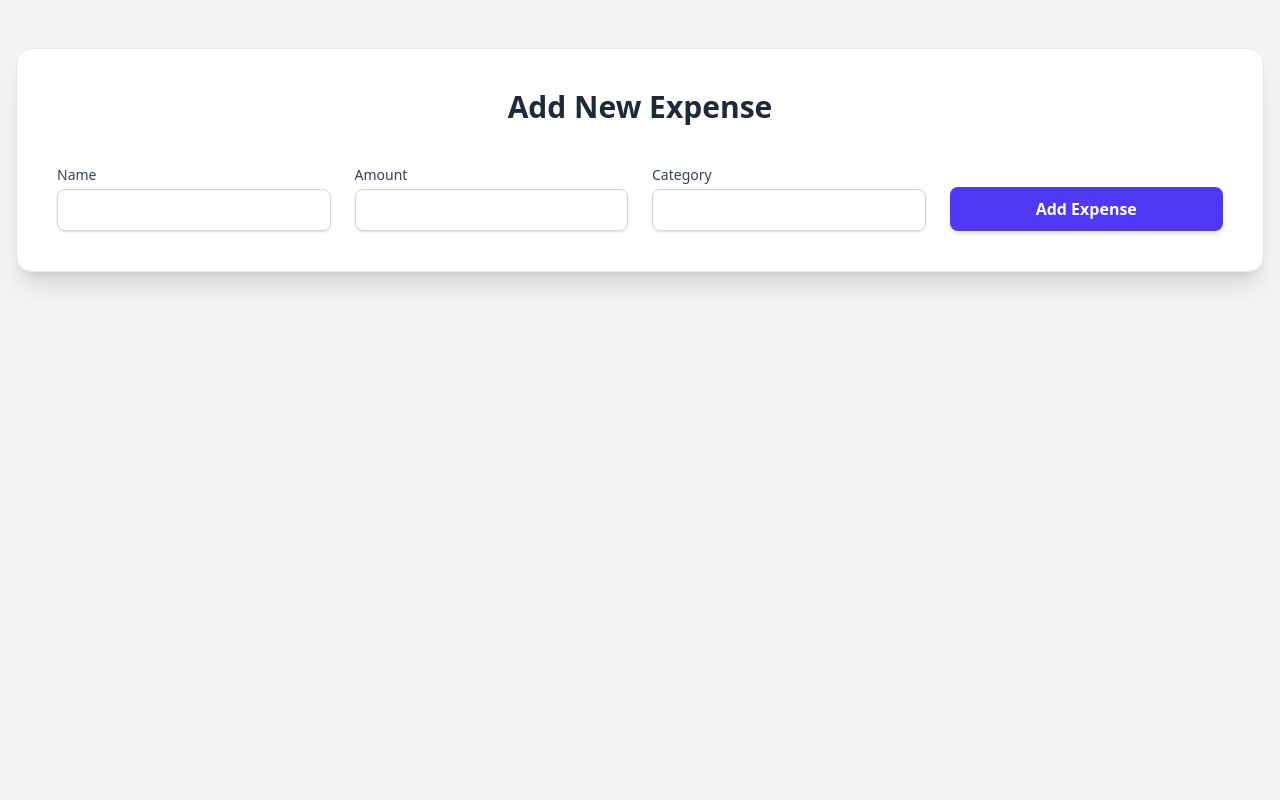
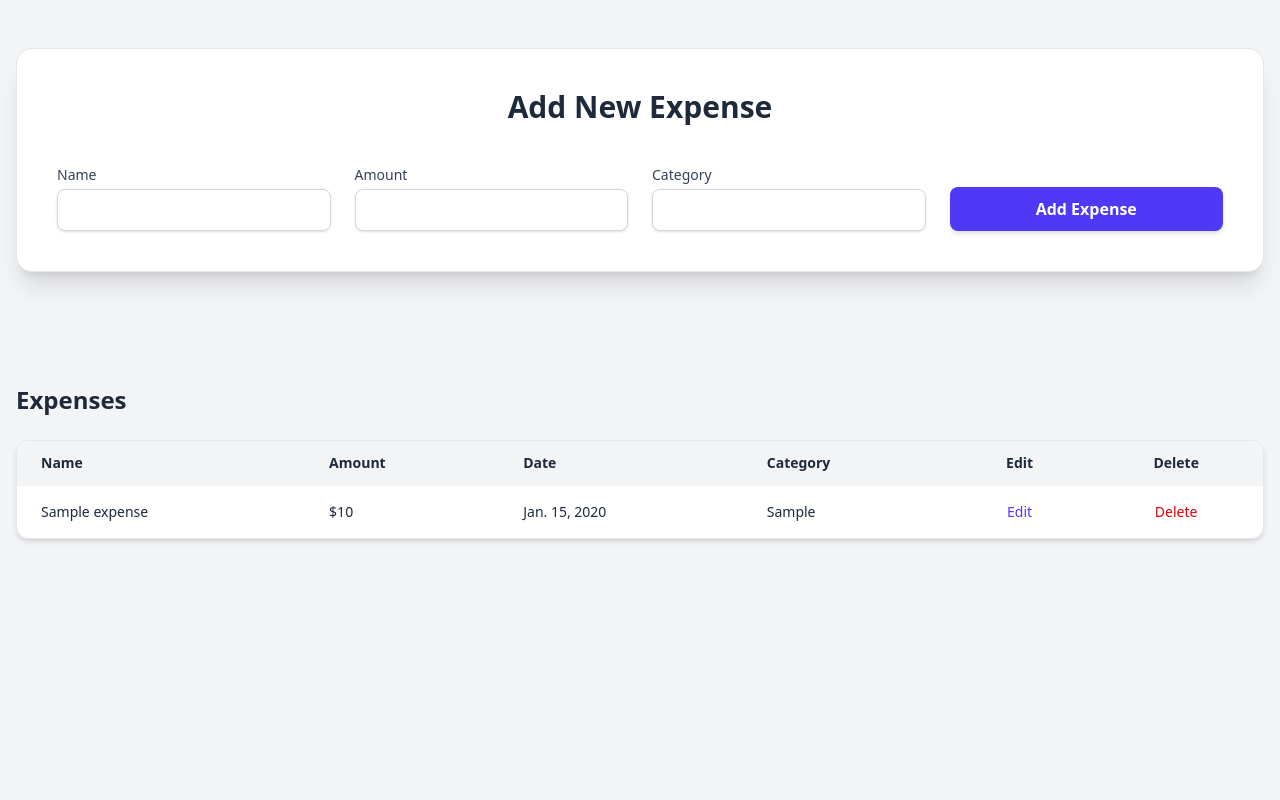
Before and after one commit to tamim-vaiya/expense_tracker, a Django app: page / in a window 1280 px wide. Run offline with Django 5.2, Linux system fonts and the light colour scheme; tables that the repository leaves empty hold one stand-in row (values such as "Sample post"); some libraries are stand-ins or nearby versions.

Commit message:
Added Expense List

```diff
--- a/myapp/templates/myapp/index.html
+++ b/myapp/templates/myapp/index.html
@@ -2,7 +2,7 @@
 {% load widget_tweaks %}
 
 {% block body %}
-<div class="min-h-screen bg-gray-100 px-4 py-12">
+<div class="px-4 py-12">
   <div class="max-w-7xl mx-auto bg-white rounded-2xl shadow-xl border border-gray-200 p-10">
 
     <h1 class="text-3xl font-bold text-gray-800 text-center mb-10 select-none">Add New Expense</h1>
@@ -39,4 +39,49 @@
     </form>
   </div>
 </div>
+<div class="max-w-7xl mx-auto mt-16 px-4">
+  <div class="flex items-center justify-between mb-6">
+    <h2 class="text-2xl font-bold text-gray-800">Expenses</h2>
+  </div>
+
+  <div class="w-full overflow-x-auto bg-white shadow-md rounded-xl border border-gray-200">
+    <table class="min-w-full divide-y divide-gray-100 text-sm text-gray-800">
+      <thead class="bg-gray-100">
+        <tr>
+          <th scope="col" class="px-6 py-3 text-left font-semibold">Name</th>
+          <th scope="col" class="px-6 py-3 text-left font-semibold">Amount</th>
+          <th scope="col" class="px-6 py-3 text-left font-semibold">Date</th>
+          <th scope="col" class="px-6 py-3 text-left font-semibold">Category</th>
+          <th scope="col" class="px-6 py-3 text-center font-semibold">Edit</th>
+          <th scope="col" class="px-6 py-3 text-center font-semibold">Delete</th>
+        </tr>
+      </thead>
+      <tbody class="divide-y divide-gray-100">
+        {% for expense in expenses %}
+          <tr class="hover:bg-gray-50 transition">
+            <td class="px-6 py-4">{{ expense.name }}</td>
+            <td class="px-6 py-4">${{ expense.amount }}</td>
+            <td class="px-6 py-4">{{ expense.date }}</td>
+            <td class="px-6 py-4">{{ expense.category }}</td>
+            <td class="px-6 py-4 text-center">
+              <a href="#" class="text-indigo-600 hover:text-indigo-800 font-medium" aria-label="Edit {{ expense.name }}">Edit</a>
+            </td>
+            <td class="px-6 py-4 text-center">
+              <a href="#" class="text-red-600 hover:text-red-800 font-medium" aria-label="Delete {{ expense.name }}">Delete</a>
+            </td>
+          </tr>
+        {% empty %}
+          <tr>
+            <td colspan="6" class="px-6 py-6 text-center text-gray-400 italic">No expenses found.</td>
+          </tr>
+        {% endfor %}
+      </tbody>
+    </table>
+  </div>
+</div>
+
+
+
+
+
 {% endblock body %}
--- a/myapp/views.py
+++ b/myapp/views.py
@@ -1,5 +1,6 @@
 from django.shortcuts import render
 from .forms import ExpenseForm
+from .models import Expense
 
 # Create your views here.
 def index(request):
@@ -8,5 +9,6 @@ def index(request):
         if expense.is_valid():
             expense.save()
 
+    expenses = Expense.objects.all()
     expense_form = ExpenseForm()
-    return render(request, 'myapp/index.html', {'expense_form' : expense_form})
+    return render(request, 'myapp/index.html', {'expense_form' : expense_form, 'expenses': expenses})
--- a/static/dist/styles.css
+++ b/static/dist/styles.css
@@ -8,6 +8,8 @@
     --font-mono: ui-monospace, SFMono-Regular, Menlo, Monaco, Consolas, "Liberation Mono",
       "Courier New", monospace;
     --color-red-500: oklch(63.7% 0.237 25.331);
+    --color-red-600: oklch(57.7% 0.245 27.325);
+    --color-red-800: oklch(44.4% 0.177 26.899);
     --color-blue-100: oklch(93.2% 0.032 255.585);
     --color-indigo-200: oklch(87% 0.065 274.039);
     --color-indigo-300: oklch(78.5% 0.115 274.713);
@@ -17,6 +19,7 @@
     --color-indigo-700: oklch(45.7% 0.24 277.023);
     --color-indigo-800: oklch(39.8% 0.195 277.366);
     --color-indigo-900: oklch(35.9% 0.144 278.697);
+    --color-gray-50: oklch(98.5% 0.002 247.839);
     --color-gray-100: oklch(96.7% 0.003 264.542);
     --color-gray-200: oklch(92.8% 0.006 264.531);
     --color-gray-300: oklch(87.2% 0.01 258.338);
@@ -209,20 +212,14 @@
   .mx-auto {
     margin-inline: auto;
   }
-  .mt-1 {
-    margin-top: calc(var(--spacing) * 1);
+  .mt-16 {
+    margin-top: calc(var(--spacing) * 16);
   }
   .mb-1 {
     margin-bottom: calc(var(--spacing) * 1);
   }
-  .mb-2 {
-    margin-bottom: calc(var(--spacing) * 2);
-  }
   .mb-6 {
     margin-bottom: calc(var(--spacing) * 6);
-  }
-  .mb-8 {
-    margin-bottom: calc(var(--spacing) * 8);
   }
   .mb-10 {
     margin-bottom: calc(var(--spacing) * 10);
@@ -236,8 +233,8 @@
   .grid {
     display: grid;
   }
-  .min-h-screen {
-    min-height: 100vh;
+  .inline-block {
+    display: inline-block;
   }
   .w-full {
     width: 100%;
@@ -245,11 +242,14 @@
   .max-w-7xl {
     max-width: var(--container-7xl);
   }
-  .max-w-md {
-    max-width: var(--container-md);
+  .min-w-full {
+    min-width: 100%;
   }
   .grid-cols-1 {
     grid-template-columns: repeat(1, minmax(0, 1fr));
+  }
+  .grid-cols-6 {
+    grid-template-columns: repeat(6, minmax(0, 1fr));
   }
   .items-center {
     align-items: center;
@@ -257,40 +257,34 @@
   .items-end {
     align-items: flex-end;
   }
-  .justify-center {
-    justify-content: center;
-  }
-  .gap-4 {
-    gap: calc(var(--spacing) * 4);
+  .justify-between {
+    justify-content: space-between;
   }
   .gap-6 {
     gap: calc(var(--spacing) * 6);
   }
-  .space-y-4 {
+  .divide-y {
     :where(& > :not(:last-child)) {
-      --tw-space-y-reverse: 0;
-      margin-block-start: calc(calc(var(--spacing) * 4) * var(--tw-space-y-reverse));
-      margin-block-end: calc(calc(var(--spacing) * 4) * calc(1 - var(--tw-space-y-reverse)));
+      --tw-divide-y-reverse: 0;
+      border-bottom-style: var(--tw-border-style);
+      border-top-style: var(--tw-border-style);
+      border-top-width: calc(1px * var(--tw-divide-y-reverse));
+      border-bottom-width: calc(1px * calc(1 - var(--tw-divide-y-reverse)));
     }
   }
-  .space-y-6 {
+  .divide-gray-100 {
     :where(& > :not(:last-child)) {
-      --tw-space-y-reverse: 0;
-      margin-block-start: calc(calc(var(--spacing) * 6) * var(--tw-space-y-reverse));
-      margin-block-end: calc(calc(var(--spacing) * 6) * calc(1 - var(--tw-space-y-reverse)));
+      border-color: var(--color-gray-100);
     }
+  }
+  .overflow-x-auto {
+    overflow-x: auto;
   }
   .rounded-2xl {
     border-radius: var(--radius-2xl);
   }
-  .rounded-3xl {
-    border-radius: var(--radius-3xl);
-  }
   .rounded-lg {
     border-radius: var(--radius-lg);
-  }
-  .rounded-md {
-    border-radius: var(--radius-md);
   }
   .rounded-xl {
     border-radius: var(--radius-xl);
@@ -440,17 +332,20 @@
   .py-3 {
     padding-block: calc(var(--spacing) * 3);
   }
+  .py-4 {
+    padding-block: calc(var(--spacing) * 4);
+  }
+  .py-6 {
+    padding-block: calc(var(--spacing) * 6);
+  }
   .py-12 {
     padding-block: calc(var(--spacing) * 12);
   }
-  .pt-1 {
-    padding-top: calc(var(--spacing) * 1);
-  }
-  .pt-4 {
-    padding-top: calc(var(--spacing) * 4);
-  }
   .text-center {
     text-align: center;
+  }
+  .text-left {
+    text-align: left;
   }
   .text-2xl {
     font-size: var(--text-2xl);
@@ -498,57 +380,25 @@
   .text-gray-800 {
     color: var(--color-gray-800);
   }
-  .text-gray-900 {
-    color: var(--color-gray-900);
+  .text-indigo-600 {
+    color: var(--color-indigo-600);
   }
-  .text-neutral-200 {
-    color: var(--color-neutral-200);
-  }
-  .text-red-500 {
-    color: var(--color-red-500);
+  .text-red-600 {
+    color: var(--color-red-600);
   }
   .text-white {
     color: var(--color-white);
   }
-  .text-white\/90 {
-    color: color-mix(in srgb, #fff 90%, transparent);
-    @supports (color: color-mix(in lab, red, red)) {
-      color: color-mix(in oklab, var(--color-white) 90%, transparent);
-    }
-  }
-  .placeholder-gray-300 {
-    &::placeholder {
-      color: var(--color-gray-300);
-    }
+  .italic {
+    font-style: italic;
   }
   .placeholder-gray-400 {
     &::placeholder {
       color: var(--color-gray-400);
     }
   }
-  .placeholder-gray-500 {
-    &::placeholder {
-      color: var(--color-gray-500);
-    }
-  }
-  .placeholder-white\/70 {
-    &::placeholder {
-      color: color-mix(in srgb, #fff 70%, transparent);
-      @supports (color: color-mix(in lab, red, red)) {
-        color: color-mix(in oklab, var(--color-white) 70%, transparent);
-      }
-    }
-  }
   .shadow {
     --tw-shadow: 0 1px 3px 0 var(--tw-shadow-color, rgb(0 0 0 / 0.1)), 0 1px 2px -1px var(--tw-shadow-color, rgb(0 0 0 / 0.1));
-    box-shadow: var(--tw-inset-shadow), var(--tw-inset-ring-shadow), var(--tw-ring-offset-shadow), var(--tw-ring-shadow), var(--tw-shadow);
-  }
-  .shadow-2xl {
-    --tw-shadow: 0 25px 50px -12px var(--tw-shadow-color, rgb(0 0 0 / 0.25));
-    box-shadow: var(--tw-inset-shadow), var(--tw-inset-ring-shadow), var(--tw-ring-offset-shadow), var(--tw-ring-shadow), var(--tw-shadow);
-  }
-  .shadow-lg {
-    --tw-shadow: 0 10px 15px -3px var(--tw-shadow-color, rgb(0 0 0 / 0.1)), 0 4px 6px -4px var(--tw-shadow-color, rgb(0 0 0 / 0.1));
     box-shadow: var(--tw-inset-shadow), var(--tw-inset-ring-shadow), var(--tw-ring-offset-shadow), var(--tw-ring-shadow), var(--tw-shadow);
   }
   .shadow-md {
@@ -599,6 +430,13 @@
     -webkit-user-select: none;
     user-select: none;
   }
+  .hover\:bg-gray-50 {
+    &:hover {
+      @media (hover: hover) {
+        background-color: var(--color-gray-50);
+      }
+    }
+  }
   .hover\:bg-indigo-700 {
     &:hover {
       @media (hover: hover) {
@@ -606,51 +444,17 @@
       }
     }
   }
-  .hover\:bg-white\/40 {
+  .hover\:text-indigo-800 {
     &:hover {
       @media (hover: hover) {
-        background-color: color-mix(in srgb, #fff 40%, transparent);
-        @supports (color: color-mix(in lab, red, red)) {
-          background-color: color-mix(in oklab, var(--color-white) 40%, transparent);
-        }
+        color: var(--color-indigo-800);
       }
     }
   }
-  .hover\:from-indigo-500 {
+  .hover\:text-red-800 {
     &:hover {
       @media (hover: hover) {
-        --tw-gradient-from: var(--color-indigo-500);
-        --tw-gradient-stops: var(--tw-gradient-via-stops, var(--tw-gradient-position), var(--tw-gradient-from) var(--tw-gradient-from-position), var(--tw-gradient-to) var(--tw-gradient-to-position));
-      }
-    }
-  }
-  .hover\:from-white\/70 {
-    &:hover {
-      @media (hover: hover) {
-        --tw-gradient-from: color-mix(in srgb, #fff 70%, transparent);
-        @supports (color: color-mix(in lab, red, red)) {
-          --tw-gradient-from: color-mix(in oklab, var(--color-white) 70%, transparent);
-        }
-        --tw-gradient-stops: var(--tw-gradient-via-stops, var(--tw-gradient-position), var(--tw-gradient-from) var(--tw-gradient-from-position), var(--tw-gradient-to) var(--tw-gradient-to-position));
-      }
-    }
-  }
-  .hover\:to-indigo-300 {
-    &:hover {
-      @media (hover: hover) {
-        --tw-gradient-to: var(--color-indigo-300);
-        --tw-gradient-stops: var(--tw-gradient-via-stops, var(--tw-gradient-position), var(--tw-gradient-from) var(--tw-gradient-from-position), var(--tw-gradient-to) var(--tw-gradient-to-position));
-      }
-    }
-  }
-  .hover\:to-white\/40 {
-    &:hover {
-      @media (hover: hover) {
-        --tw-gradient-to: color-mix(in srgb, #fff 40%, transparent);
-        @supports (color: color-mix(in lab, red, red)) {
-          --tw-gradient-to: color-mix(in oklab, var(--color-white) 40%, transparent);
-        }
-        --tw-gradient-stops: var(--tw-gradient-via-stops, var(--tw-gradient-position), var(--tw-gradient-from) var(--tw-gradient-from-position), var(--tw-gradient-to) var(--tw-gradient-to-position));
+        color: var(--color-red-800);
       }
     }
   }
@@ -703,7 +486,7 @@
     }
   }
 }
-@property --tw-space-y-reverse {
+@property --tw-divide-y-reverse {
   syntax: "*";
   inherits: false;
   initial-value: 0;
@@ -712,48 +495,6 @@
   syntax: "*";
   inherits: false;
   initial-value: solid;
-}
-@property --tw-gradient-position {
-  syntax: "*";
-  inherits: false;
-}
-@property --tw-gradient-from {
-  syntax: "<color>";
-  inherits: false;
-  initial-value: #0000;
-}
-@property --tw-gradient-via {
-  syntax: "<color>";
-  inherits: false;
-  initial-value: #0000;
-}
-@property --tw-gradient-to {
-  syntax: "<color>";
-  inherits: false;
-  initial-value: #0000;
-}
-@property --tw-gradient-stops {
-  syntax: "*";
-  inherits: false;
-}
-@property --tw-gradient-via-stops {
-  syntax: "*";
-  inherits: false;
-}
-@property --tw-gradient-from-position {
-  syntax: "<length-percentage>";
-  inherits: false;
-  initial-value: 0%;
-}
-@property --tw-gradient-via-position {
-  syntax: "<length-percentage>";
-  inherits: false;
-  initial-value: 50%;
-}
-@property --tw-gradient-to-position {
-  syntax: "<length-percentage>";
-  inherits: false;
-  initial-value: 100%;
 }
 @property --tw-font-weight {
   syntax: "*";
@@ -824,42 +565,6 @@
   inherits: false;
   initial-value: 0 0 #0000;
 }
-@property --tw-backdrop-blur {
-  syntax: "*";
-  inherits: false;
-}
-@property --tw-backdrop-brightness {
-  syntax: "*";
-  inherits: false;
-}
-@property --tw-backdrop-contrast {
-  syntax: "*";
-  inherits: false;
-}
-@property --tw-backdrop-grayscale {
-  syntax: "*";
-  inherits: false;
-}
-@property --tw-backdrop-hue-rotate {
-  syntax: "*";
-  inherits: false;
-}
-@property --tw-backdrop-invert {
-  syntax: "*";
-  inherits: false;
-}
-@property --tw-backdrop-opacity {
-  syntax: "*";
-  inherits: false;
-}
-@property --tw-backdrop-saturate {
-  syntax: "*";
-  inherits: false;
-}
-@property --tw-backdrop-sepia {
-  syntax: "*";
-  inherits: false;
-}
 @property --tw-duration {
   syntax: "*";
   inherits: false;
@@ -871,17 +576,8 @@
 @layer properties {
   @supports ((-webkit-hyphens: none) and (not (margin-trim: inline))) or ((-moz-orient: inline) and (not (color:rgb(from red r g b)))) {
     *, ::before, ::after, ::backdrop {
-      --tw-space-y-reverse: 0;
+      --tw-divide-y-reverse: 0;
       --tw-border-style: solid;
-      --tw-gradient-position: initial;
-      --tw-gradient-from: #0000;
-      --tw-gradient-via: #0000;
-      --tw-gradient-to: #0000;
-      --tw-gradient-stops: initial;
-      --tw-gradient-via-stops: initial;
-      --tw-gradient-from-position: 0%;
-      --tw-gradient-via-position: 50%;
-      --tw-gradient-to-position: 100%;
       --tw-font-weight: initial;
       --tw-shadow: 0 0 #0000;
       --tw-shadow-color: initial;
@@ -897,15 +593,6 @@
       --tw-ring-offset-width: 0px;
       --tw-ring-offset-color: #fff;
       --tw-ring-offset-shadow: 0 0 #0000;
-      --tw-backdrop-blur: initial;
-      --tw-backdrop-brightness: initial;
-      --tw-backdrop-contrast: initial;
-      --tw-backdrop-grayscale: initial;
-      --tw-backdrop-hue-rotate: initial;
-      --tw-backdrop-invert: initial;
-      --tw-backdrop-opacity: initial;
-      --tw-backdrop-saturate: initial;
-      --tw-backdrop-sepia: initial;
       --tw-duration: initial;
       --tw-ease: initial;
     }
--- a/templates/base.html
+++ b/templates/base.html
@@ -8,7 +8,7 @@
     <title>Document</title>
     <link rel="stylesheet" href="{% static 'dist/styles.css' %}">
 </head>
-<body>
+<body class="bg-gray-100">
     {% block body %}
 
     {% endblock body %}
```
Also changed, not shown: other parts of static/dist/styles.css (+2 -157 lines).
